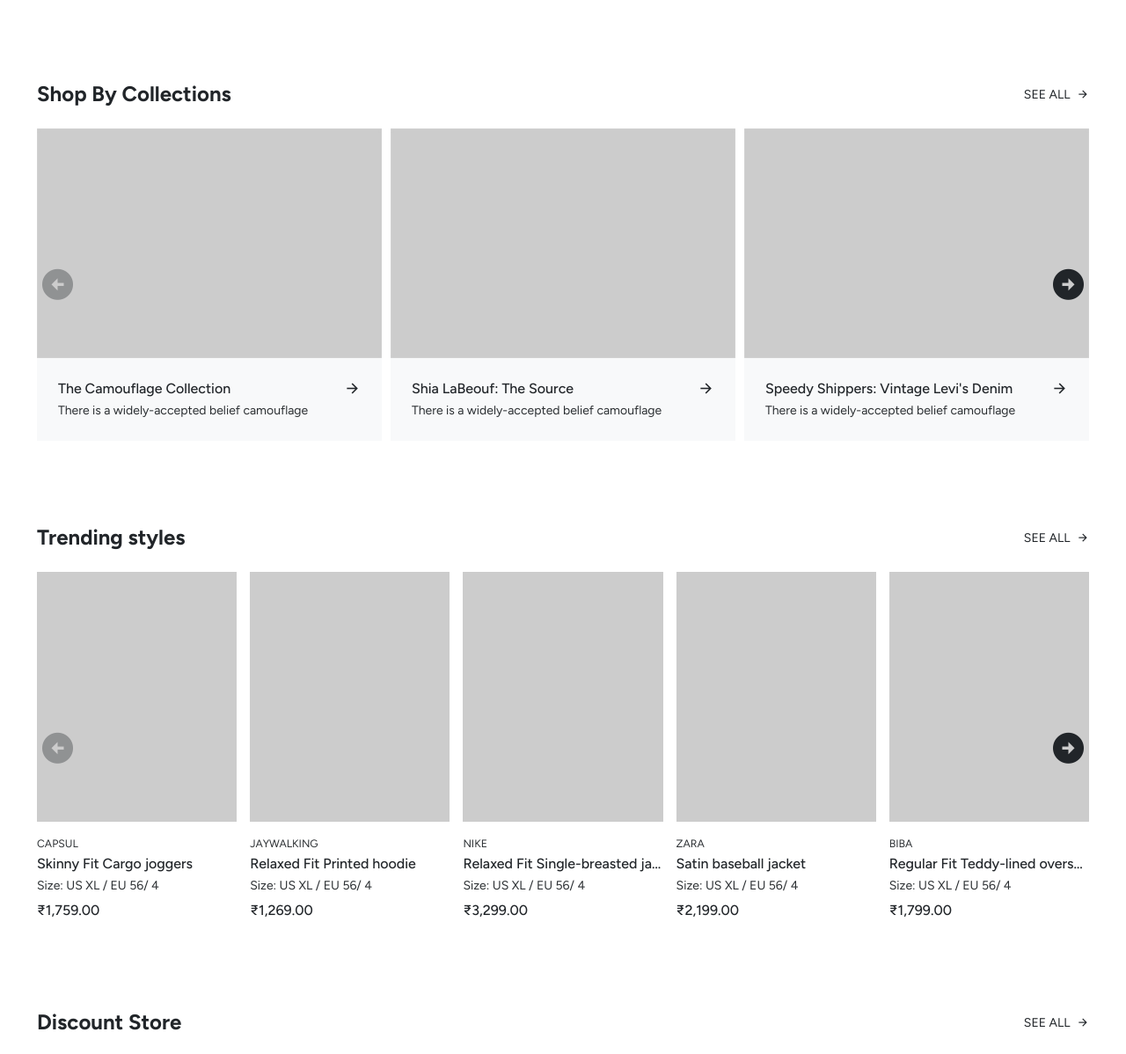
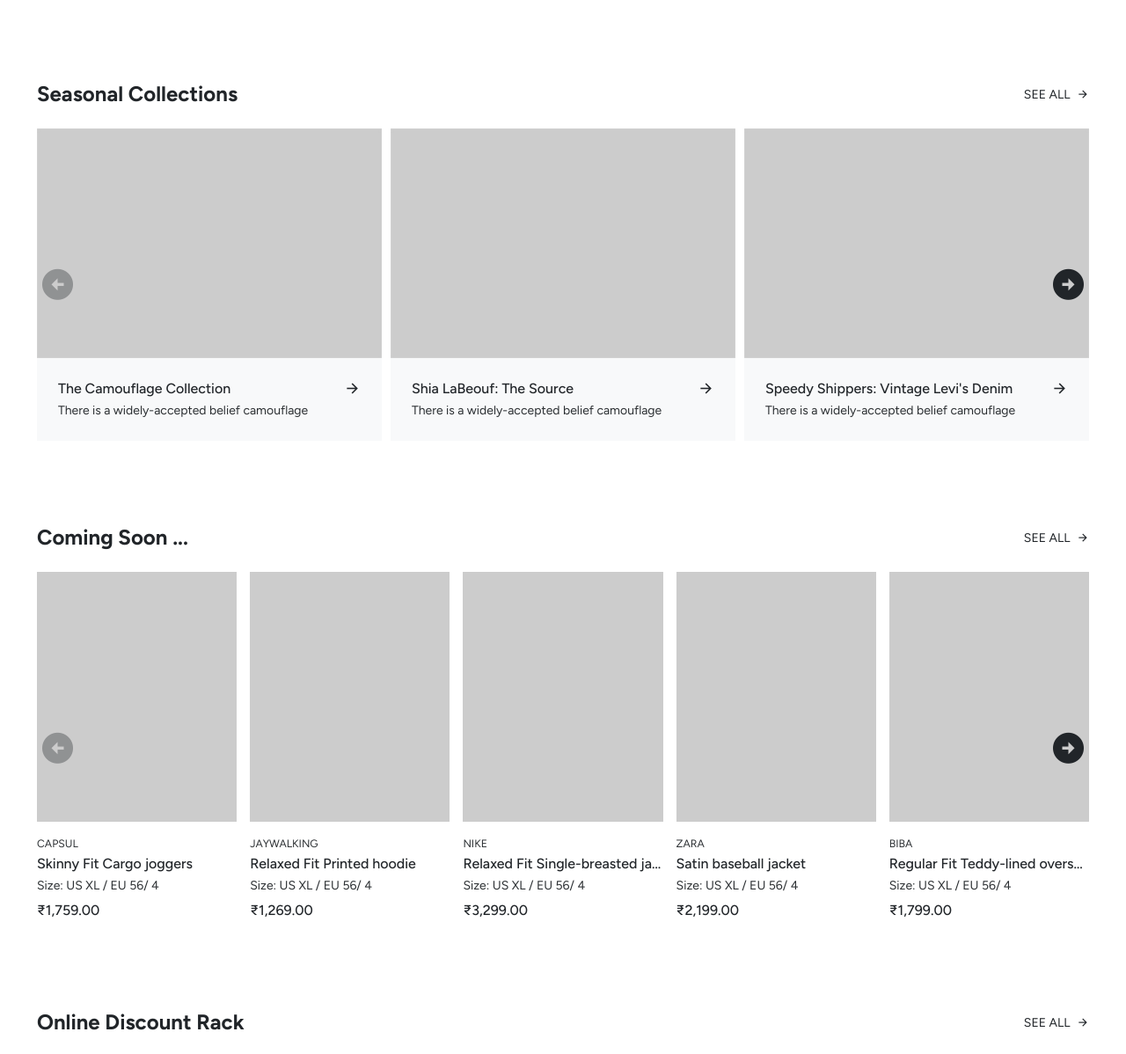
Before and after one commit to d-velopr/gsta, a plain HTML site: page index.html in a window 1280 px wide. Shown: the part 1746-2944 px from the top of the page at 88% size. Drawn offline with Linux system fonts and the light colour scheme.

Commit message:
modified:   index.html

```diff
--- a/index.html
+++ b/index.html
@@ -1795,12 +1795,12 @@
         </div>
       </div>
     </div>
-    <!-- Shop by collections -->
+    <!-- Seasonal collections -->
     <div class="py-5">
       <div class="container">
         <div class="row align-items-center justify-content-between g-4 mb-4">
           <div class="col-auto">
-            <h4 class="fw-bold mb-0">Shop By Collections</h4>
+            <h4 class="fw-bold mb-0">Seasonal Collections</h4>
           </div>
           <div class="col-auto">
             <a href="collections.html" class="link-dark"
@@ -1926,12 +1926,12 @@
         </div>
       </div>
     </div>
-    <!-- Trending style -->
+    <!-- Coming Soon ... -->
     <div class="py-5">
       <div class="container">
         <div class="row align-items-center justify-content-between g-4 mb-4">
           <div class="col-auto">
-            <h4 class="fw-bold mb-0">Trending styles</h4>
+            <h4 class="fw-bold mb-0">Coming Soon ...</h4>
           </div>
           <div class="col-auto">
             <a href="#" class="link-dark"
@@ -2133,12 +2133,12 @@
         </div>
       </div>
     </div>
-    <!-- Discount store -->
+    <!-- Online Discount Rack -->
     <div class="py-5">
       <div class="container">
         <div class="row align-items-center justify-content-between g-4 mb-4">
           <div class="col-auto">
-            <h4 class="fw-bold mb-0">Discount Store</h4>
+            <h4 class="fw-bold mb-0">Online Discount Rack</h4>
           </div>
           <div class="col-auto">
             <a href="#" class="link-dark"
@@ -2426,12 +2426,12 @@
         </div>
       </div>
     </div>
-    <!-- Trending brands -->
+    <!-- Partner brands -->
     <div class="py-5">
       <div class="container">
         <div class="row align-items-center justify-content-between g-4 mb-4">
           <div class="col-auto">
-            <h4 class="fw-bold mb-0">Trending Brands</h4>
+            <h4 class="fw-bold mb-0">Partner Brands</h4>
           </div>
           <div class="col-auto">
             <a href="#" class="link-dark"
```
